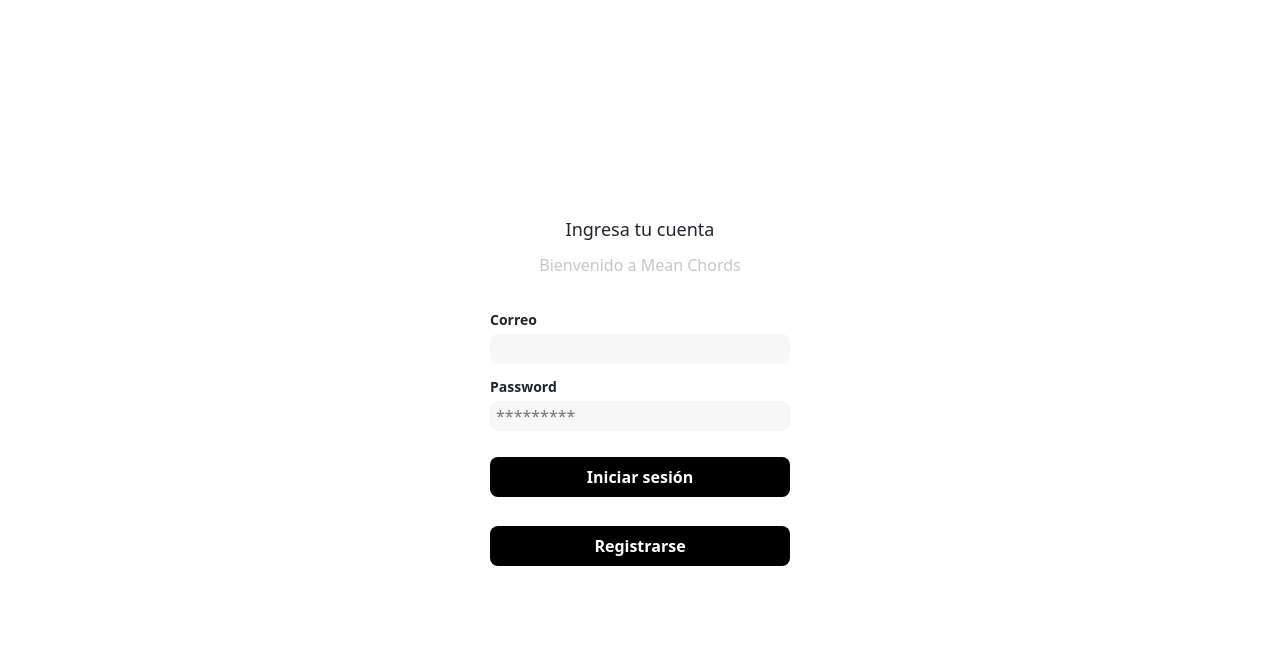
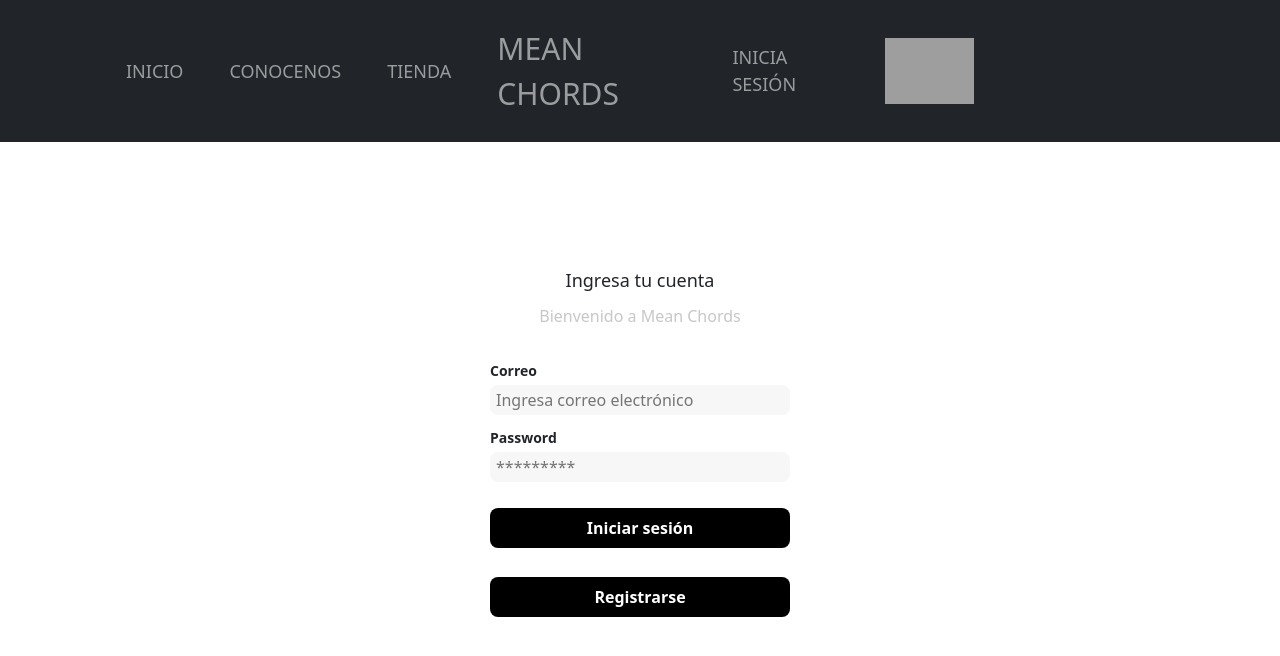
Before and after one commit to Shannonsen/meanchords, a React (Create React App) app: page /login in a window 1280 px wide. Shown: the top 656 px of the page. Built offline with nearby package versions, Linux system fonts and the light colour scheme; grey boxes are pictures that could not be loaded.

Commit message:
feature: add header in routes and create pages

```diff
--- a/src/Components/Header.jsx
+++ b/src/Components/Header.jsx
@@ -1,5 +1,6 @@
 import React from 'react'
 import 'styles/components/header.scss';
+import { Link } from 'react-router-dom';
 
 const Header = () => {
     return (
@@ -8,25 +9,25 @@ const Header = () => {
                 <div class="collapse navbar-collapse" id="navbarSupportedContent">
                     <ul class="navbar-nav me-auto mb-2 mb-lg-0">
                         <li class="nav-item item-inicio">
-                            <a class="nav-link" aria-current="page" href="/#">INICIO</a>
+                            <Link to="/"><a class="nav-link" href="/#">INICIO</a></Link>
                         </li>
                         <li class="nav-item">
-                            <a class="nav-link" href="/#">CONOCENOS</a>
+                            <Link to="/about-us"><a class="nav-link" href="/#">CONOCENOS</a></Link>
                         </li>
                         <li class="nav-item">
-                            <a class="nav-link" href="/#">TIENDA</a>
+                            <Link to="/store"><a class="nav-link" href="/#">TIENDA</a></Link>
                         </li>
                     </ul>
 
                     <ul class="navbar-nav me-auto mb-2 mb-lg-0">
                         <li class="nav-item item-title">
-                            <a class="nav-link" href="/#">MEAN CHORDS</a>
+                            <Link to="/"><a class="nav-link" href="/#">MEAN CHORDS</a></Link>
                         </li>
                     </ul>
 
                     <ul class="navbar-nav mb-2 mb-lg-0">
                         <li class="nav-item item-sesion">
-                            <a class="nav-link" href="/#">INICIA SESIÓN</a>
+                            <Link to="/login"><a class="nav-link" href="/#">INICIA SESIÓN</a></Link>
                         </li>
                     </ul>
                     <ul class="navbar-nav mb-2 mb-lg-0">
--- a/src/containers/Layout.jsx
+++ b/src/containers/Layout.jsx
@@ -1,10 +1,14 @@
 import React from 'react';
+import Header from 'components/Header';
 
 const Layout = ({ children }) => {
 	return (
-		<div className="Layout">
-			{children}
-		</div>
+		<>
+			<Header />
+			<div className="Layout">
+				{children}
+			</div>
+		</>
 	);
 }
 
--- a/src/containers/login/Login.jsx
+++ b/src/containers/login/Login.jsx
@@ -11,7 +11,7 @@ const Login = () => {
 				<p className="subtitle">Bienvenido a Mean Chords</p>
 				<form action="/" className="form">
 					<label className="label">Correo</label>
-					<input type="text" id="email" className="input" />
+					<input type="text" id="email" placeholder="Ingresa correo electrónico" className="input" />
 					<label for="password" className="label">Password</label>
 					<input type="password" id="password" placeholder="*********" className="input input-password" />
 					<input type="submit" value="Iniciar sesión" className="primary-button login-button" />
--- /dev/null
+++ b/src/pages/AboutUs.jsx
@@ -0,0 +1,9 @@
+import React from 'react'
+
+const AboutUs = () => {
+    return (
+        <div>About us</div>
+     );
+}
+
+export default AboutUs;
--- a/src/pages/Home.jsx
+++ b/src/pages/Home.jsx
@@ -1,9 +1,9 @@
 import React from 'react';
-import Header from 'components/Header';
+/* import Header from 'components/Header'; */
 
 const Home = () => {
     return (
-        <Header/>
+        <div>Home</div>
      );
 }
 
--- /dev/null
+++ b/src/pages/Store.jsx
@@ -0,0 +1,8 @@
+import React from 'react';
+const Store = () => {
+    return (
+        <div>Store</div>
+     );
+}
+
+export default Store;
--- a/src/routes/App.jsx
+++ b/src/routes/App.jsx
@@ -1,21 +1,30 @@
 import React from 'react';
 import { BrowserRouter, Routes, Route } from 'react-router-dom';
+import Layout from 'containers/Layout';
 import Login from 'containers/login/Login';
 import Register from 'containers/login/Register';
+/* pages */
 import NotFound from 'pages/NotFound';
 import Home from 'pages/Home';
+import Store from 'pages/Store';
+import AboutUs from 'pages/AboutUs';
+/* css */
 import 'styles/global.css';
 
 const App = () => {
     return (
         <BrowserRouter>
+            <Layout>
                 <Routes>
                     <Route exact path="/" element={<Home />}></Route>
                     <Route exact path="/login" element={<Login />} />
                     <Route exact path="/register" element={<Register />} />
+                    <Route exact path="/store" element={<Store />}></Route>
+                    <Route exact path="/about-us" element={<AboutUs />}></Route>
                     <Route path="*" element={<NotFound />} />
                 </Routes>
-        </BrowserRouter>
+            </Layout>
+        </BrowserRouter >
     );
 }
 
--- a/src/styles/components/header.scss
+++ b/src/styles/components/header.scss
@@ -19,10 +19,10 @@
     align-content: center;
 }
 
-.item.icon{
-
-}
-
 #shopping-cart{
     width: 25%;
 }
+
+a:link{
+    text-decoration: none;
+}
--- a/src/styles/login.scss
+++ b/src/styles/login.scss
@@ -2,9 +2,10 @@
 
 .login {
 	width: 100%;
-	height: 100vh;
+/* 	height: 100vh; */
 	display: grid;
 	place-items: center;
+	padding-top: 10%
 }
 .form-container {
 	display: grid;
```
Lines whose indentation alone changed are shown as unchanged.
